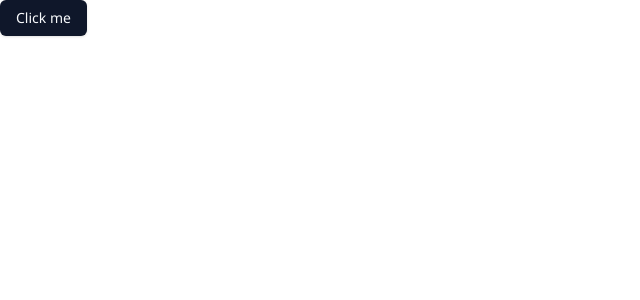
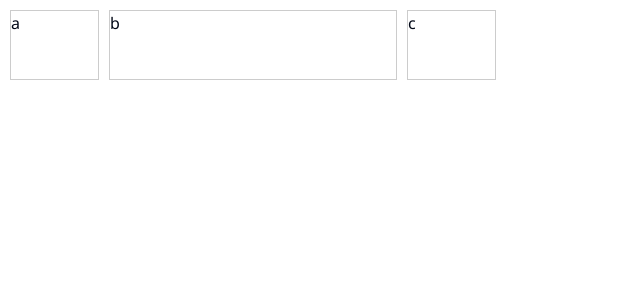
Before and after one commit to FRONT-JB/stream-wave, a Next.js app: page / in a window 1280 px wide. Shown: the top 300 px of the page, without its empty margins (0-640 px from the left). Built offline with nearby package versions, Linux system fonts and the light colour scheme.

Commit message:
chore: react-grid-layout, .cursorrules 추가

```diff
--- /dev/null
+++ b/app/grid-layout.client.tsx
@@ -0,0 +1,31 @@
+'use client';
+
+import { CSSProperties } from 'react';
+import GridLayout from 'react-grid-layout';
+
+const layout = [
+  { i: 'a', x: 0, y: 0, w: 1, h: 2, static: true },
+  { i: 'b', x: 1, y: 0, w: 3, h: 2, minW: 2, maxW: 4 },
+  { i: 'c', x: 4, y: 0, w: 1, h: 2 },
+];
+
+const style: CSSProperties = {
+  userSelect: 'none',
+  border: '1px solid #ccc',
+};
+
+export default function GridLayoutClient() {
+  return (
+    <GridLayout className="layout" layout={layout} cols={12} rowHeight={30} width={1200}>
+      <div style={style} key="a">
+        a
+      </div>
+      <div style={style} key="b">
+        b
+      </div>
+      <div style={style} key="c">
+        c
+      </div>
+    </GridLayout>
+  );
+}
--- a/app/page.tsx
+++ b/app/page.tsx
@@ -1,9 +1,5 @@
-import { Button } from '@/components/ui/button';
+import GridLayoutClient from './grid-layout.client';
 
 export default function Home() {
-  return (
-    <div>
-      <Button>Click me</Button>
-    </div>
-  );
+  return <GridLayoutClient />;
 }
--- a/package.json
+++ b/package.json
@@ -19,6 +19,7 @@
     "next": "15.1.7",
     "react": "^19.0.0",
     "react-dom": "^19.0.0",
+    "react-grid-layout": "^1.5.0",
     "tailwind-merge": "^3.0.1",
     "tailwindcss-animate": "^1.0.7"
   },
@@ -28,6 +29,7 @@
     "@types/node": "^20",
     "@types/react": "^19",
     "@types/react-dom": "^19",
+    "@types/react-grid-layout": "^1.3.5",
     "@typescript-eslint/eslint-plugin": "^7.0.0",
     "@typescript-eslint/parser": "^7.0.0",
     "commitizen": "^4.3.1",
```
Also changed, not shown: 2 other files (tests, documents, lock files or other folders).
